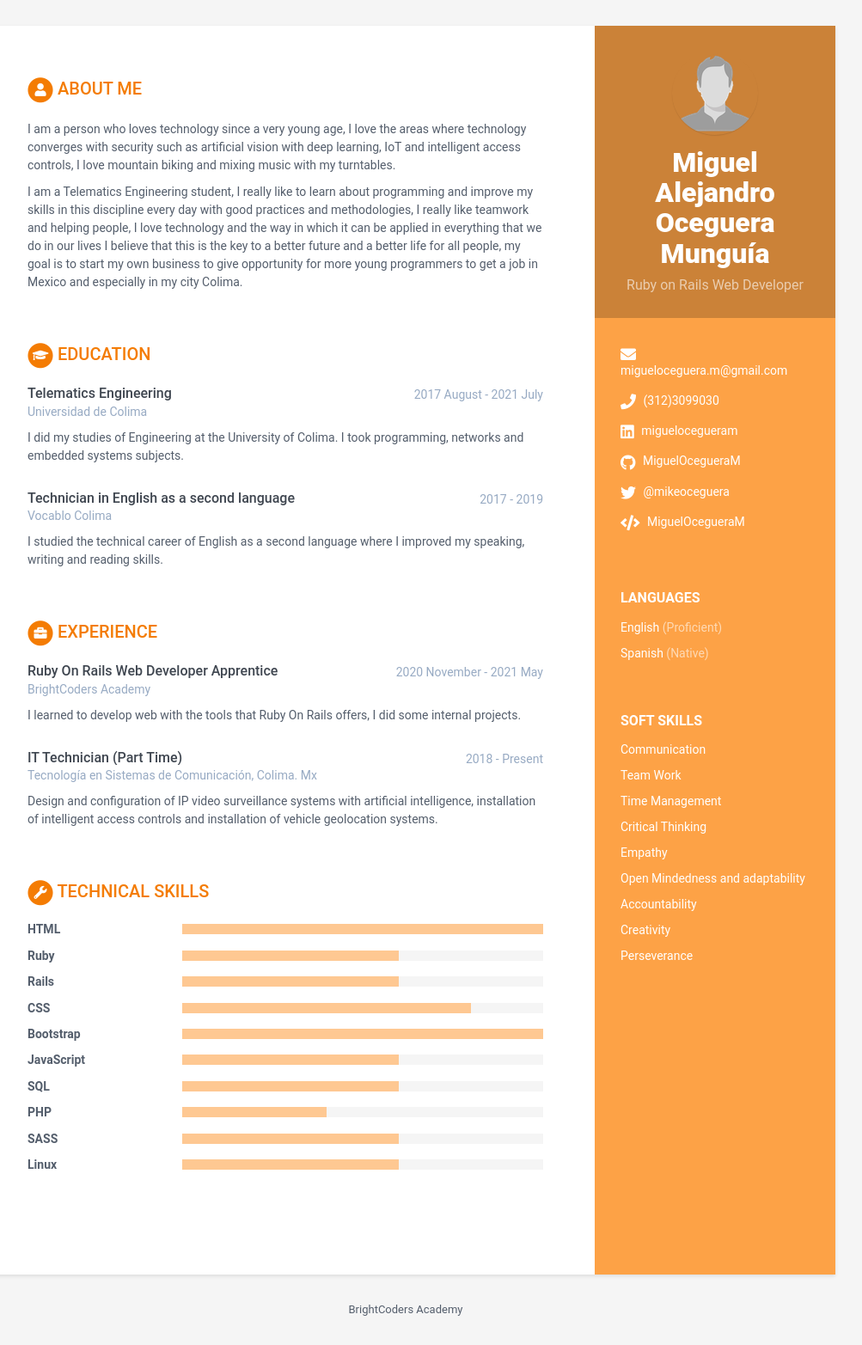
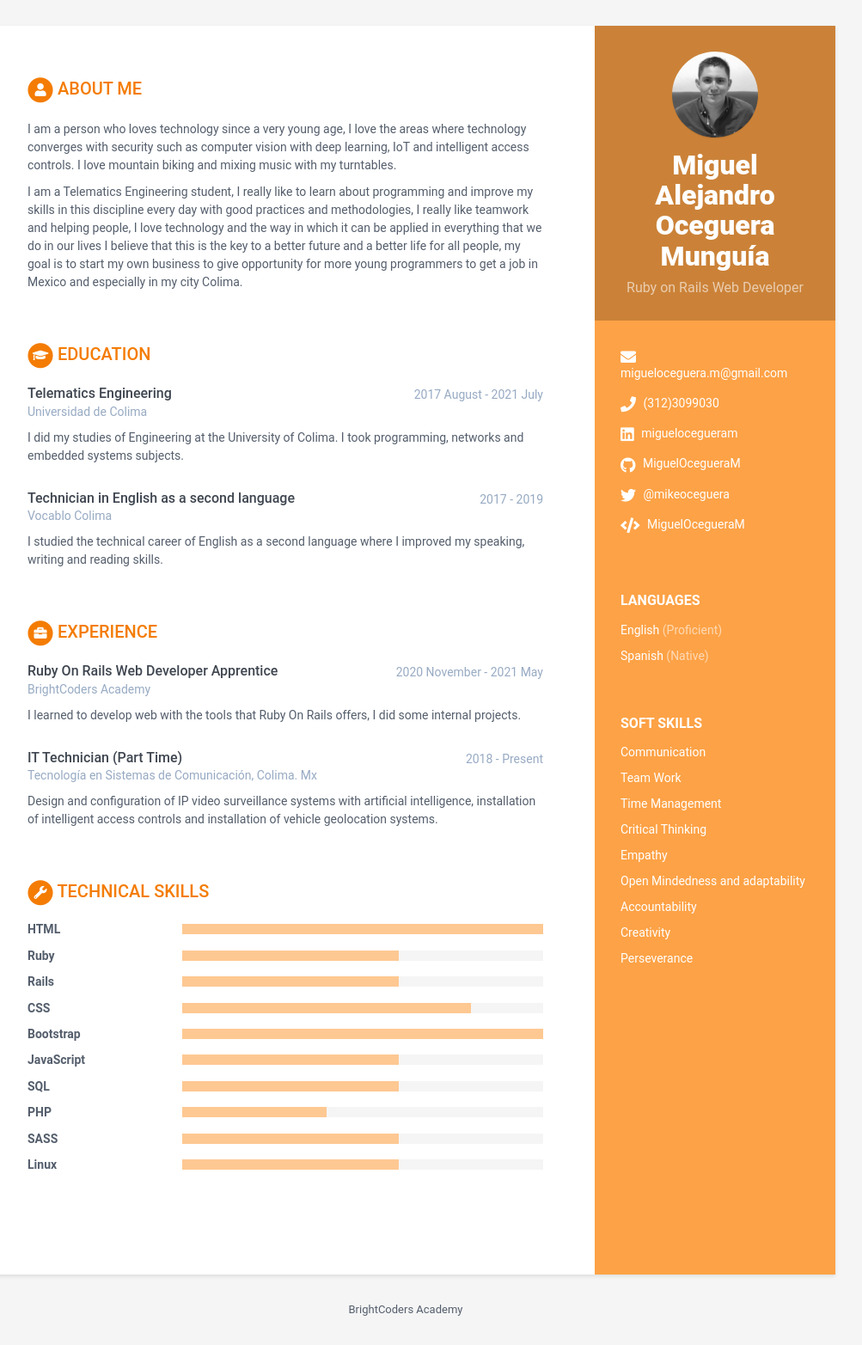
Before and after one commit to BC-NOV-20-Proyectos/resume-MiguelOcegueraM, a Jekyll site: the page built from index.html, in a window 1280 px wide. Shown: the whole page at 86% size, without its empty margins (168-1171 px from the left). Built offline with Jekyll 4.4.1, drawn with Linux system fonts in a browser that asks for light colours.

Commit message:
I added a photo

```diff
--- a/_data/data.yml
+++ b/_data/data.yml
@@ -9,7 +9,7 @@ sidebar:
   # Profile information
   name: Miguel Alejandro Oceguera Munguía
   tagline: Ruby on Rails Web Developer # React Native Mobile Developer ó Ruby on Rails Web Developer Según sea el caso
-  avatar: profile.png # Colocar una imagen con tu foto de 100x100 pixels dentro de /assets/images
+  avatar: profile.jpg # Colocar una imagen con tu foto de 100x100 pixels dentro de /assets/images
 
   # Actualiza tus datos de contacto
   email: migueloceguera.m@gmail.com
@@ -66,8 +66,8 @@ career-profile:
   title: About Me # NO MODIFICAR
   summary: |
     I am a person who loves technology since a very young age, I love the areas where technology
-    converges with security such as artificial vision with deep learning, IoT and intelligent access
-    controls, I love mountain biking and mixing music with my turntables.
+    converges with security such as computer vision with deep learning, IoT and intelligent access
+    controls. I love mountain biking and mixing music with my turntables.
 
     I am a Telematics Engineering student, I really like to learn about programming and improve my
     skills in this discipline every day with good practices and methodologies, I really like teamwork and
```
